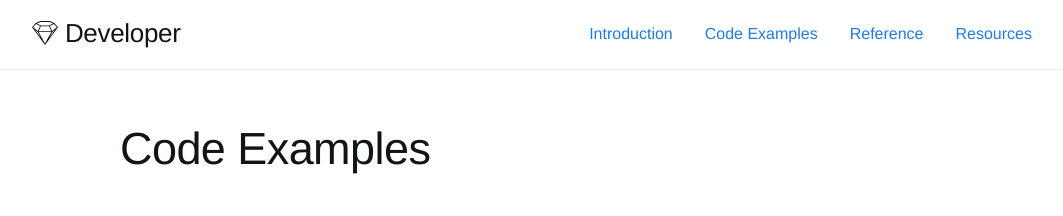
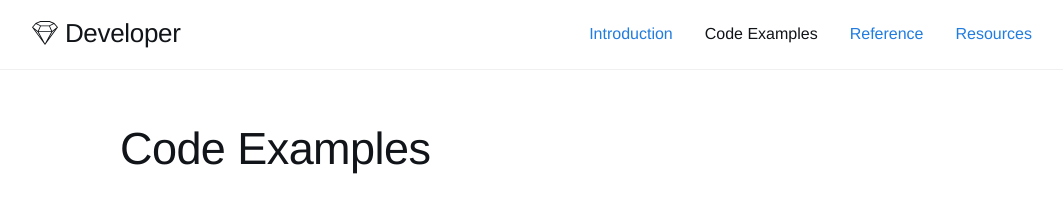
Before and after one commit to matt-curtis/developer.sketchapp.com, a Jekyll site: the page built from examples.md, in a window 1280 px wide. Shown: the top 216 px of the page, without its empty margins (108-1171 px from the left). Built offline with Jekyll 4.4.1, drawn with Linux system fonts in a browser that asks for light colours; some web fonts are replaced; Markdown is read by kramdown in place of the engine named in the settings.

Commit message:
Highlight current navigation section

```diff
--- a/_includes/header.html
+++ b/_includes/header.html
@@ -13,10 +13,10 @@
       </h1>
       <span class="nav-toggle">Sections</span>
       <ul>
-        <li><a href="/introduction/">Introduction</a></li>
-        <li><a href="/code-examples/">Code Examples</a></li>
-        <li><a href="/reference/">Reference</a></li>
-        <li><a href="/resources/">Resources</a></li>
+        <li><a href="/introduction/" {% if page.url contains '/introduction/' %} class="active"{% endif %}>Introduction</a></li>
+        <li><a href="/code-examples/" {% if page.url contains '/code-examples/' %} class="active"{% endif %}>Code Examples</a></li>
+        <li><a href="/reference/" {% if page.url contains '/reference/' %} class="active"{% endif %}>Reference</a></li>
+        <li><a href="/resources/" {% if page.url contains '/resources/' %} class="active"{% endif %}>Resources</a></li>
       </ul>
     </nav>
   </div>
```
